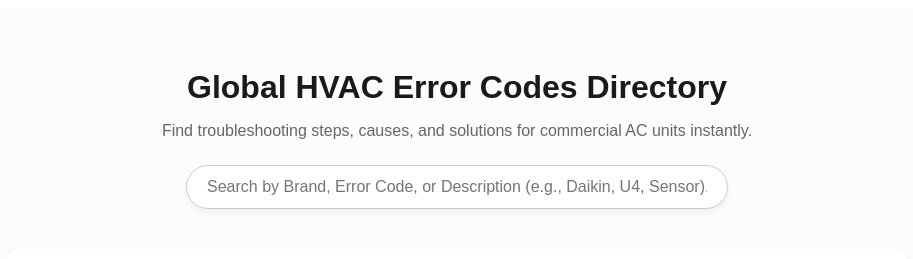
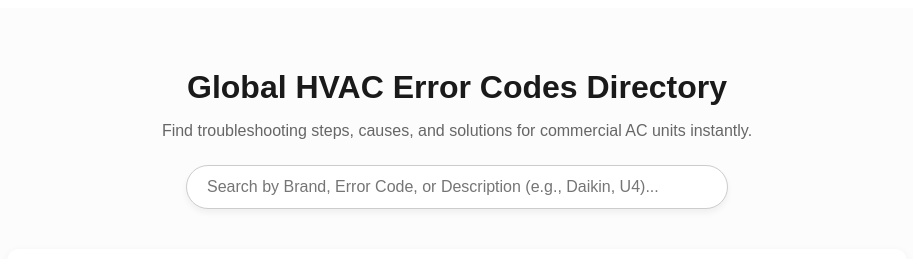
Before and after one commit to uhuuhuuhuhu/hvac-error-codes, a Next.js app: page / in a window 1280 px wide. Shown: the top 259 px of the page, without its empty margins (183-1096 px from the left). Built offline with nearby package versions, Linux system fonts and the light colour scheme.

Commit message:
Update page.jsx

```diff
--- a/app/page.jsx
+++ b/app/page.jsx
@@ -1,4 +1,5 @@
 'use client';
+// HVAC Directory Main Page - Updated
 import { useState } from 'react';
 import data from '../data.json';
 import Link from 'next/link';
@@ -6,7 +7,6 @@ import Link from 'next/link';
 export default function Home() {
   const [searchTerm, setSearchTerm] = useState('');
 
-  // 검색어 필터링
   const filteredData = data.filter(
     (item) =>
       item.code.toLowerCase().includes(searchTerm.toLowerCase()) ||
@@ -14,7 +14,6 @@ export default function Home() {
       item.title.toLowerCase().includes(searchTerm.toLowerCase())
   );
 
-  // 브랜드별로 그룹화
   const groupedData = filteredData.reduce((acc, item) => {
     if (!acc[item.brand]) {
       acc[item.brand] = [];
@@ -29,11 +28,10 @@ export default function Home() {
         <h1 style={{ fontSize: '32px', color: '#1a1a1a', marginBottom: '10px' }}>Global HVAC Error Codes Directory</h1>
         <p style={{ color: '#666', fontSize: '16px' }}>Find troubleshooting steps, causes, and solutions for commercial AC units instantly.</p>
 
-        {/* 실시간 검색창 */}
         <div style={{ marginTop: '25px' }}>
           <input
             type="text"
-            placeholder="Search by Brand, Error Code, or Description (e.g., Daikin, U4, Sensor)..."
+            placeholder="Search by Brand, Error Code, or Description (e.g., Daikin, U4)..."
             value={searchTerm}
             onChange={(e) => setSearchTerm(e.target.value)}
             style={{
@@ -50,7 +48,6 @@ export default function Home() {
         </div>
       </header>
 
-      {/* 브랜드별 분류 리스트 출력 */}
       {Object.keys(groupedData).length === 0 ? (
         <p style={{ textAlign: 'center', color: '#888', marginTop: '40px' }}>No error codes found matching your search.</p>
       ) : (
@@ -72,7 +69,6 @@ export default function Home() {
                     backgroundColor: '#fafafa',
                     textDecoration: 'none',
                     color: '#333',
-                    transition: 'all 0.2s ease'
                   }}
                 >
                   <div style={{ fontWeight: 'bold', color: '#d32f2f', marginBottom: '4px' }}>Code: {item.code.toUpperCase()}</div>
```
